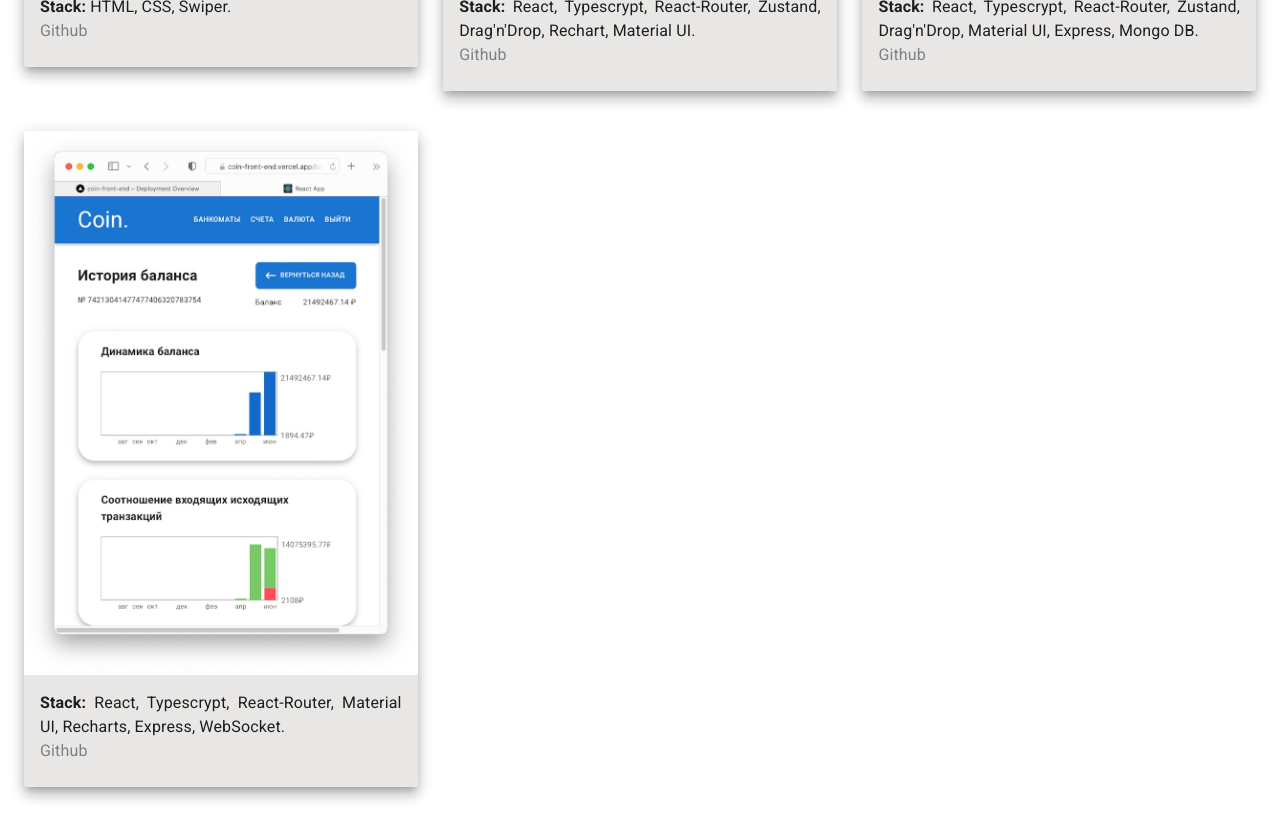
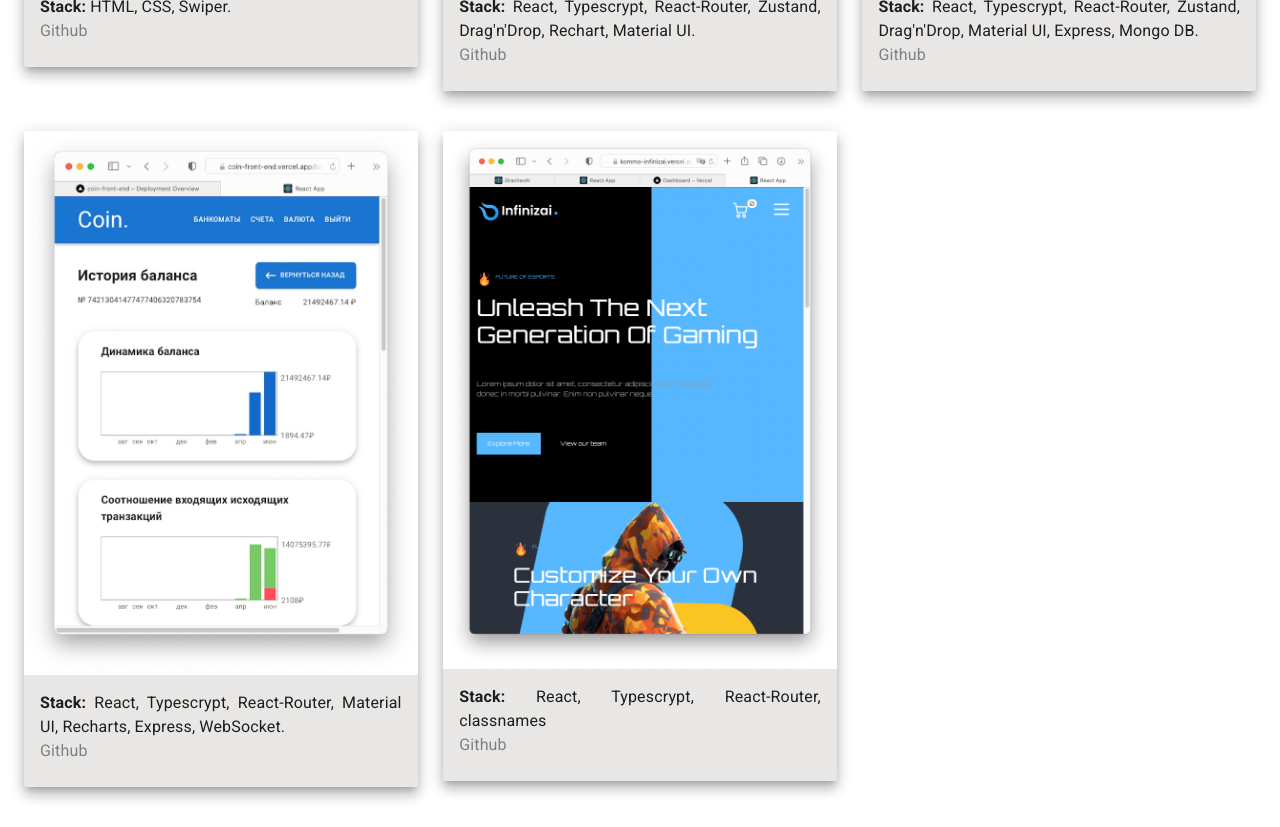
Before and after one commit to alex8023g/grachev-ai, a React (Create React App) app: page / in a window 1280 px wide. Shown: the part 660-1487 px from the top of the page. Built offline with nearby package versions, Linux system fonts and the light colour scheme.

Commit message:
add Infinizai site

```diff
--- a/src/Portfolio/Portfolio.tsx
+++ b/src/Portfolio/Portfolio.tsx
@@ -7,6 +7,7 @@ import pomodoroImg from '../img/pomodoro.png';
 import evklidImg from '../img/evklid.png';
 import monitoringsiImg from '../img/monitoringsi.png';
 import coinImg from '../img/coin.png';
+import infinizaiImg from '../img/infinizai.png';
 import Box from '@mui/material/Box';
 import Card from '@mui/material/Card';
 import CardActionArea from '@mui/material/CardActionArea';
@@ -39,6 +40,12 @@ const sites = [
     image: coinImg,
     stack: `React, Typescrypt, React-Router, Material UI, Recharts, Express, WebSocket.`,
     github: 'https://github.com/alex8023g/coin-front-end',
+  },
+  {
+    href: 'https://kommo-infinizai.vercel.app',
+    image: infinizaiImg,
+    stack: `React, Typescrypt, React-Router, classnames`,
+    github: 'https://github.com/alex8023g/kommo-infinizai',
   },
 ];
 
```
Also changed, not shown: src/img/CertSBJSAdvanced.png, src/img/infinizai.png (added).
